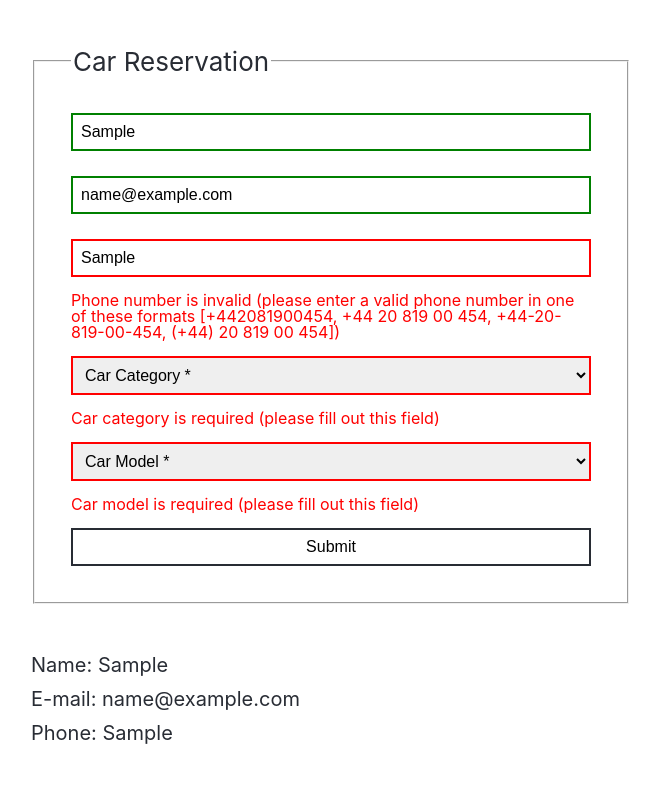
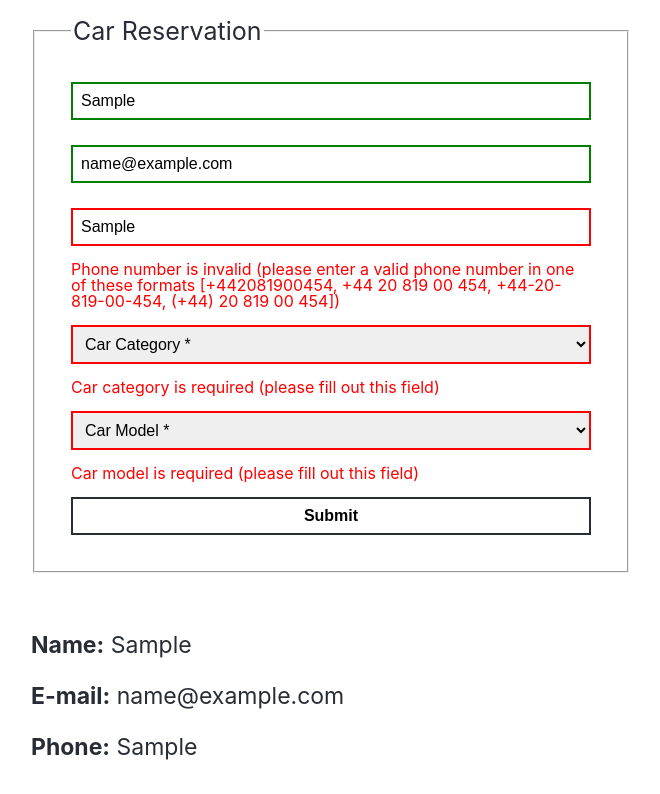
Before and after one commit to raflorenz/formgen, a React (Create React App) app: page / in a window 1280 px wide. Both pictures are taken after typing "Sample", "name@example.com", "Sample" into the empty fields and a click on the button "Submit". Shown: the top 794 px of the page, without its empty margins (309-969 px from the left). Built offline with nearby package versions, Linux system fonts and the light colour scheme.

Commit message:
display values on separate view on successful submit

```diff
--- a/src/App.css
+++ b/src/App.css
@@ -30,6 +30,10 @@ fieldset {
   padding: calc(20px + 2vmin);
 }
 
+legend {
+  font-size: 25px;
+}
+
 .form-control {
   display: block;
   width: calc(100% - 20px);
@@ -56,14 +60,15 @@ fieldset {
  color: #000;
 }
 
-select,
-button {
+.form select,
+.form button {
   width: 100% !important;
 }
 
 button.form-control {
   margin-bottom: 0;
   background-color: transparent;
+  font-weight: bold;
   cursor: pointer;
 }
 
@@ -104,9 +109,26 @@ button.form-control:hover {
   width: 90%;
   max-width: 600px;
   margin-top: 1.5em;
+  font-size: 23px;
 }
 
-.form-values p {
-  margin: 0.5em 0;
-  font-size: 20px;
+.success {
+  font-size: 23px;
+  text-align: center;
 }
+
+.success button {
+  padding: 15px 30px;
+  margin-top: 1.5em;
+  border: 2px solid #282c34;
+  background-color: #282c34;
+  font-size: 16px;
+  font-weight: bold;
+  color: #fff;
+  cursor: pointer;
+}
+
+.success button:hover {
+  background-color: transparent;
+  color: #282c34;
+}
--- a/src/Form.js
+++ b/src/Form.js
@@ -1,6 +1,7 @@
 import React, { useState, useEffect } from 'react';
+import Success from './Success';
+import cars from './cars';
 import validate from './validate';
-import cars from './cars';
 import firebase from './firebase';
 
 const initialState = { name: '', email: '', phone: '', category: '', model: '' };
@@ -9,8 +10,9 @@ function Form() {
     const [values, setValues] = useState(initialState);
     const [errors, setErrors] = useState({});
     const [activeField, setActiveField] = useState('');
-    const [isSubmitting, setIsSubmitting] = useState(false);
+    const [isSubmitted, setIsSubmitted] = useState(false);
     const [models, setModels] = useState([]);
+    const [isSuccessfullySubmitted, setIsSuccessfullySubmitted] = useState(false);
 
     const handleChange = e => {
         const { name, value } = e.target;
@@ -37,38 +39,46 @@ function Form() {
                 });
             }
         }
+
+        setActiveField('');
+        setIsSubmitted(false);
     };
 
     const handleBlur = e => {
         setErrors(validate(values));
         setActiveField(e.target.name);
-        setIsSubmitting(false);
+        setIsSubmitted(false);
     };
 
     const handleSubmit = e => {
         e.preventDefault();
         setErrors(validate(values));
-        setIsSubmitting(true);
+        setIsSubmitted(true);
         setActiveField('');
     };
 
+    const addNewReservation = () => {
+        setIsSuccessfullySubmitted(false);
+        setIsSubmitted(false);
+        setValues(initialState);
+    };
+
     useEffect(() => {
-        if (Object.keys(errors).length === 0 && isSubmitting) {
+        if (Object.keys(errors).length === 0 && isSubmitted) {
             firebase
                 .firestore()
                 .collection('contacts')
                 .add(values)
                 .then(() => {
-                    alert('Form submitted successfully');
-                    setIsSubmitting(false);
-                    setValues(initialState);
+                    setIsSuccessfullySubmitted(true);
                 });
         }
-    }, [values, errors, isSubmitting]);
+    }, [values, errors, isSubmitted]);
 
     return (
+        !isSuccessfullySubmitted ? (
             <>
-            <form onSubmit={handleSubmit} className={`form ${isSubmitting ? 'submitted' : ''}`} noValidate>
+                <form onSubmit={handleSubmit} className={`form ${isSubmitted ? 'submitted' : ''}`} noValidate>
                     <fieldset>
                         <legend>Car Reservation</legend>
                         <div className={`form-group ${activeField === 'name' ? 'active' : 'inactive'} ${errors.name ? 'invalid' : ''}`}>
@@ -139,13 +149,16 @@ function Form() {
                 </form>
 
                 <div className="form-values">
-                {values.name && <p>Name: {values.name}</p>}
-                {values.email && <p>E-mail: {values.email}</p>}
-                {values.phone && <p>Phone: {values.phone}</p>}
-                {values.category && <p>Car Category: {values.category}</p>}
-                {values.model && <p>Car Model: {values.model}</p>}
+                    {values.name && <p><strong>Name:</strong> {values.name}</p>}
+                    {values.email && <p><strong>E-mail:</strong> {values.email}</p>}
+                    {values.phone && <p><strong>Phone:</strong> {values.phone}</p>}
+                    {values.category && <p><strong>Car Category:</strong> {values.category}</p>}
+                    {values.model && <p><strong>Car Model:</strong> {values.model}</p>}
                 </div>
             </>
+        ) : (
+            <Success values={values} addNewReservation={addNewReservation} />
+        )
     );
 }
 
--- /dev/null
+++ b/src/Success.js
@@ -0,0 +1,17 @@
+import React from 'react';
+
+function Success({ values, addNewReservation }) {
+    return (
+        <div className="success">
+            <h2>Form submitted successfully</h2>
+            <p><strong>Name:</strong> <br/> {values.name}</p>
+            <p><strong>E-mail:</strong> <br/> {values.email}</p>
+            {values.phone && <p><strong>Phone:</strong> <br/> {values.phone}</p>}
+            <p><strong>Car Category:</strong> <br/> {values.category}</p>
+            <p><strong>Car Model:</strong> <br/> {values.model}</p>
+            <button onClick={addNewReservation}>Add new reservation</button>
+        </div>
+    );
+}
+
+export default Success;
```
Lines whose indentation alone changed are shown as unchanged.
